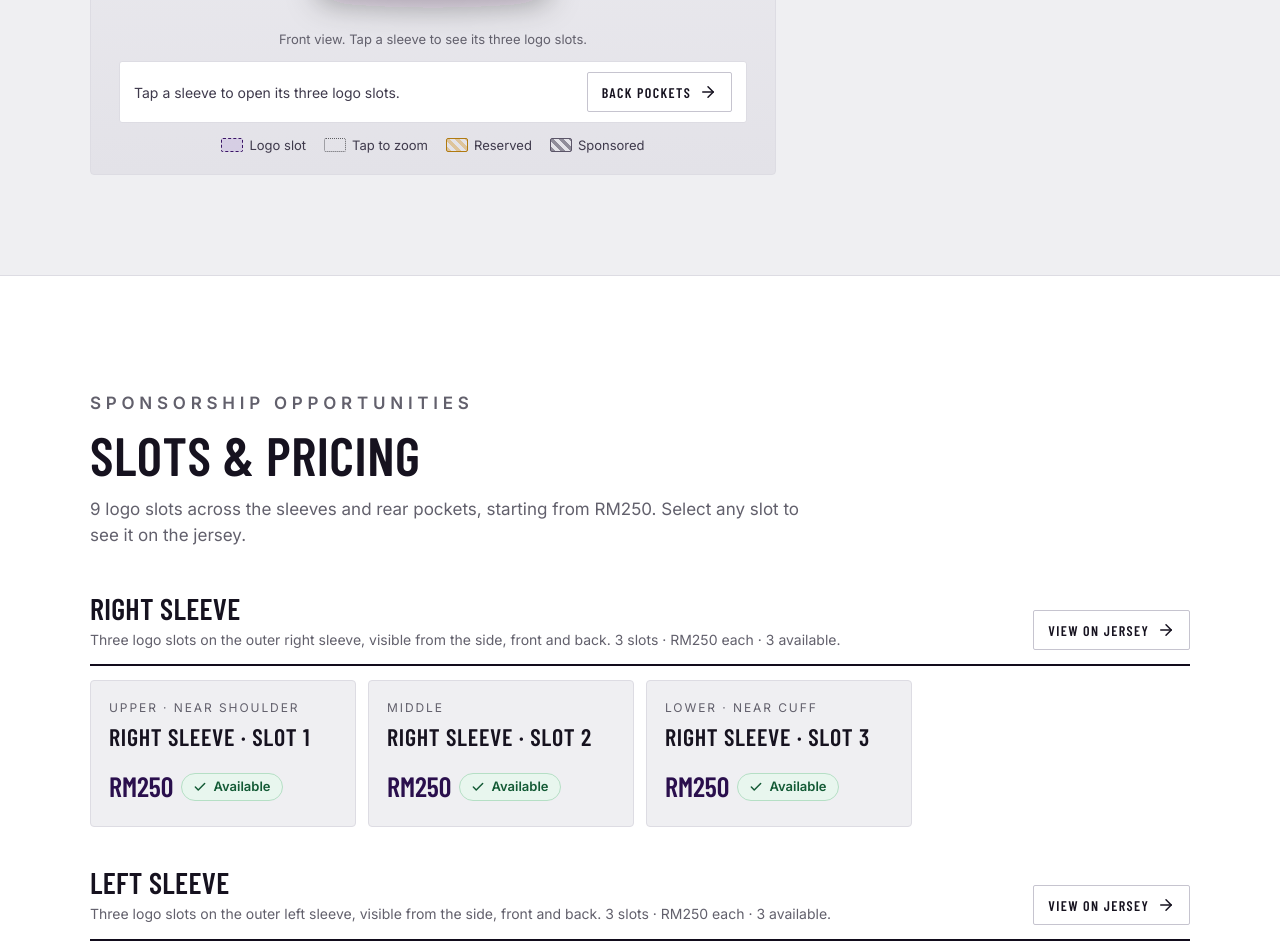
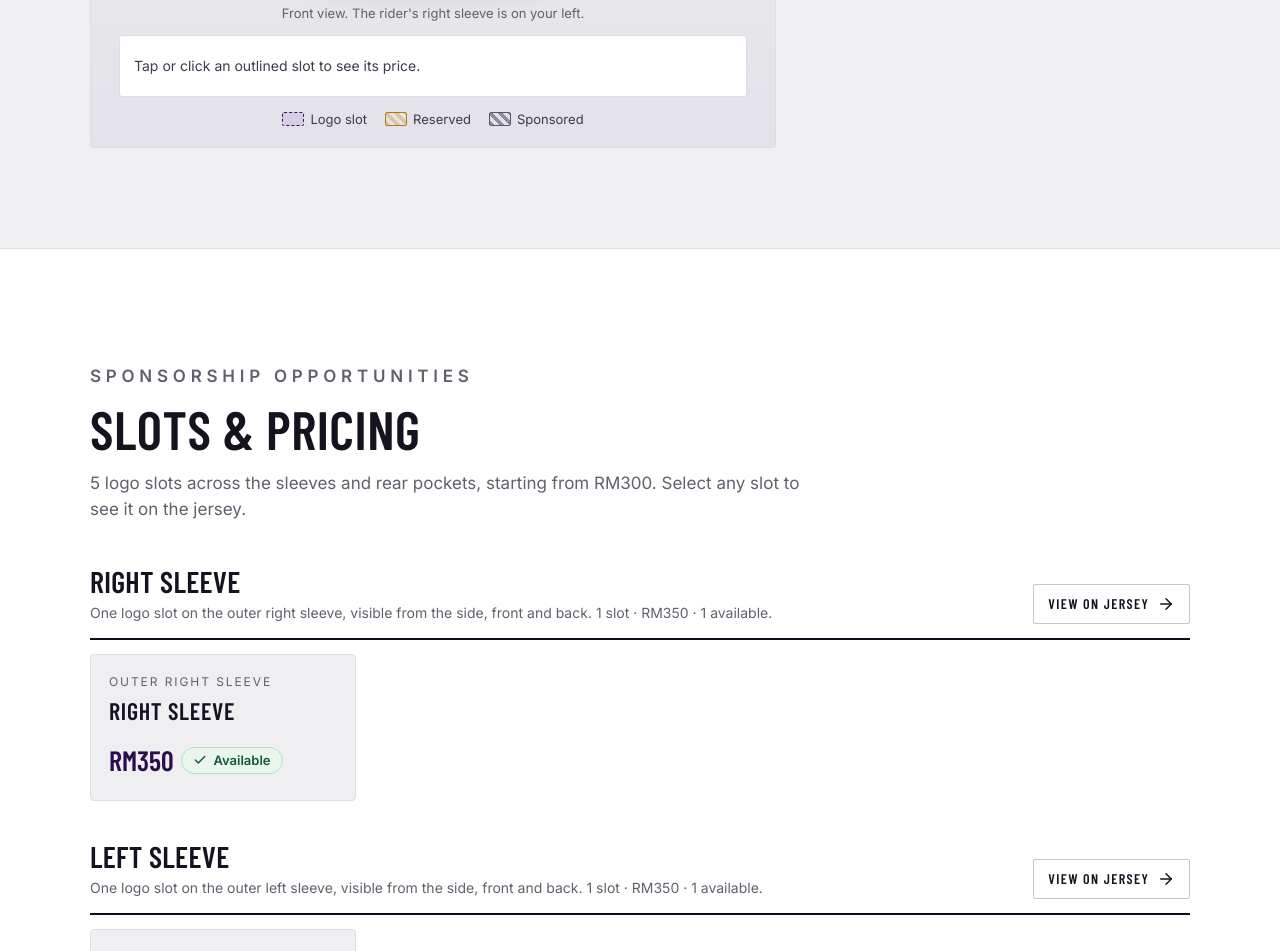
Before and after one commit to azimazhan/ucc, a plain HTML site: page index.html in a window 1280 px wide. Shown: the part 1849-2800 px from the top of the page. Drawn offline with nearby package versions, Linux system fonts and the light colour scheme.

Commit message:
Update index.html

```diff
--- a/index.html
+++ b/index.html
@@ -257,7 +257,7 @@ p{margin:0}
       <div class="section-head">
         <p class="eyebrow">Interactive Jersey</p>
         <h2>Choose your logo slot</h2>
-        <p>Tap a sleeve to open its close-up and pick one of its three slots, or tap a slot on the rear pockets. Each slot shows its price and availability, and you can enquire straight from there.</p>
+        <p>Tap a logo slot on either sleeve or on the rear pockets. Each slot shows its price and availability, and you can enquire straight from there.</p>
         <p class="notice" id="design-notice" role="note" hidden></p>
       </div>
       <div class="explorer">
@@ -268,7 +268,7 @@ p{margin:0}
           <div class="stage-caption" id="stage-caption" aria-live="polite"></div>
           <div class="legend" aria-hidden="true">
             <span><i class="swatch"></i>Logo slot</span>
-            <span><i class="swatch swatch--link"></i>Tap to zoom</span>
+            <span id="legend-link"><i class="swatch swatch--link"></i>Tap to zoom</span>
             <span><i class="swatch swatch--reserved"></i>Reserved</span>
             <span><i class="swatch swatch--sponsored"></i>Sponsored</span>
           </div>
@@ -371,18 +371,18 @@ const CONFIG = {
    - Hotspot coordinates are percentages of the artwork, so after replacing
      an image, re-check positions with ?debug=1 (click a point to read its %).  */
 const VIEWS = [
-  { id: 'front',        label: 'Front',        image: '', width: 500, height: 600, note: 'Front view. Tap a sleeve to see its three logo slots.' },
-  { id: 'back',         label: 'Back',         image: '', width: 500, height: 600, note: 'Back view. Logo slots sit on the three rear pockets.' },
-  { id: 'right-sleeve', label: 'Right Sleeve', image: '', width: 500, height: 600, note: 'Rider\'s right sleeve, outer side. Slot 1 is nearest the shoulder.' },
-  { id: 'left-sleeve',  label: 'Left Sleeve',  image: '', width: 500, height: 600, note: 'Rider\'s left sleeve, outer side. Slot 1 is nearest the shoulder.' },
+  { id: 'front',        label: 'Front',        image: '', width: 500, height: 600, note: 'Front view. The rider\'s right sleeve is on your left.' },
+  { id: 'back',         label: 'Back',         image: '', width: 500, height: 600, note: 'Back view. Logo slots on both sleeves and the three rear pockets.' },
+  { id: 'right-sleeve', label: 'Right Sleeve', image: '', width: 500, height: 600, note: 'Rider\'s right sleeve, outer side.' },
+  { id: 'left-sleeve',  label: 'Left Sleeve',  image: '', width: 500, height: 600, note: 'Rider\'s left sleeve, outer side.' },
 ];
 
 /* 3) SPONSORSHIP AREAS ---------------------------------------------------
    Groups slots together (used for the pricing list and the "all slots" enquiry).
    `view` is the close-up view that shows the area's slots.                 */
 const AREAS = [
-  { id: 'right-sleeve', name: 'Right Sleeve', view: 'right-sleeve', summary: 'Three logo slots on the outer right sleeve, visible from the side, front and back.' },
-  { id: 'left-sleeve',  name: 'Left Sleeve',  view: 'left-sleeve',  summary: 'Three logo slots on the outer left sleeve, visible from the side, front and back.' },
+  { id: 'right-sleeve', name: 'Right Sleeve', view: 'right-sleeve', summary: 'One logo slot on the outer right sleeve, visible from the side, front and back.' },
+  { id: 'left-sleeve',  name: 'Left Sleeve',  view: 'left-sleeve',  summary: 'One logo slot on the outer left sleeve, visible from the side, front and back.' },
   { id: 'back-pockets', name: 'Back Pockets', view: 'back',         summary: 'Three logo slots across the rear pockets, at eye level for riders following behind.' },
 ];
 
@@ -398,55 +398,44 @@ const AREAS = [
        polygon: { view, type:'poly', points:[[x,y], [x,y], ...] }
      `tag` is the short text shown on the jersey before the price (e.g. 'SLOT 1').
    `enquiry` is the main contact action: 'whatsapp', 'phone' or 'email'.          */
-const SLEEVE_SLOT_Y = { 1: 34.17, 2: 48.33, 3: 62.5 };   // vertical position of sleeve slots 1–3 (%)
-const SLEEVE_BENEFITS = ['Visible from the side, front and back', 'Seen in side-on riding and group photos', 'Affordable entry-level placement'];
+const SLEEVE_BENEFITS = ['Visible from the side, front and back', 'Seen in side-on riding and group photos', 'Large logo area on the outer sleeve'];
 const POCKET_BENEFITS = ['At eye level for riders following in the group', 'Visible in every rear-facing ride photo', 'Sits below the main UCC back logo'];
 
 const PLACEMENTS = [
-  // ---- Right sleeve: 3 slots @ RM250 ----
-  { id: 'rs-1', area: 'right-sleeve', name: 'Right Sleeve — Slot 1', position: 'Upper · near shoulder', tag: 'SLOT 1', price: 250, status: 'available', enquiry: 'whatsapp',
-    description: 'Upper logo position on the outer right sleeve, just below the shoulder seam.', benefits: SLEEVE_BENEFITS,
-    zones: [{ view: 'right-sleeve', type: 'rect', x: 35, y: SLEEVE_SLOT_Y[1], w: 30, h: 9.5 }] },
-  { id: 'rs-2', area: 'right-sleeve', name: 'Right Sleeve — Slot 2', position: 'Middle', tag: 'SLOT 2', price: 250, status: 'available', enquiry: 'whatsapp',
-    description: 'Centre of the outer right sleeve, the most visible sleeve position in side-on riding photos.', benefits: SLEEVE_BENEFITS,
-    zones: [{ view: 'right-sleeve', type: 'rect', x: 35, y: SLEEVE_SLOT_Y[2], w: 30, h: 9.5 }] },
-  { id: 'rs-3', area: 'right-sleeve', name: 'Right Sleeve — Slot 3', position: 'Lower · near cuff', tag: 'SLOT 3', price: 250, status: 'available', enquiry: 'whatsapp',
-    description: 'Lower logo position near the sleeve hem, clearly visible while riding.', benefits: SLEEVE_BENEFITS,
-    zones: [{ view: 'right-sleeve', type: 'rect', x: 35, y: SLEEVE_SLOT_Y[3], w: 30, h: 9.5 }] },
+  // ---- Sleeves: 1 slot each @ RM350 ----
+  // On the FRONT view the rider's right sleeve is on the viewer's LEFT; on the BACK view it is on the viewer's RIGHT.
+  { id: 'right-sleeve', area: 'right-sleeve', name: 'Right Sleeve', position: 'Outer right sleeve', price: 350, status: 'available', enquiry: 'whatsapp',
+    description: 'Logo on the outer face of the rider\'s right sleeve, visible from the side, front and back.', benefits: SLEEVE_BENEFITS,
+    zones: [
+      { view: 'right-sleeve', type: 'rect', x: 30, y: 40, w: 40, h: 16 },
+      { view: 'front', type: 'poly', points: [[20.19, 23.13], [23.99, 30.79], [19.01, 33.54], [15.21, 25.88]] },
+      { view: 'back',  type: 'poly', points: [[79.81, 23.13], [76.01, 30.79], [80.99, 33.54], [84.79, 25.88]] },
+    ] },
+  { id: 'left-sleeve', area: 'left-sleeve', name: 'Left Sleeve', position: 'Outer left sleeve', price: 350, status: 'available', enquiry: 'whatsapp',
+    description: 'Logo on the outer face of the rider\'s left sleeve, visible from the side, front and back.', benefits: SLEEVE_BENEFITS,
+    zones: [
+      { view: 'left-sleeve', type: 'rect', x: 30, y: 40, w: 40, h: 16 },
+      { view: 'front', type: 'poly', points: [[79.81, 23.13], [76.01, 30.79], [80.99, 33.54], [84.79, 25.88]] },
+      { view: 'back',  type: 'poly', points: [[20.19, 23.13], [23.99, 30.79], [19.01, 33.54], [15.21, 25.88]] },
+    ] },
 
-  // ---- Left sleeve: 3 slots @ RM250 ----
-  { id: 'ls-1', area: 'left-sleeve', name: 'Left Sleeve — Slot 1', position: 'Upper · near shoulder', tag: 'SLOT 1', price: 250, status: 'available', enquiry: 'whatsapp',
-    description: 'Upper logo position on the outer left sleeve, just below the shoulder seam.', benefits: SLEEVE_BENEFITS,
-    zones: [{ view: 'left-sleeve', type: 'rect', x: 35, y: SLEEVE_SLOT_Y[1], w: 30, h: 9.5 }] },
-  { id: 'ls-2', area: 'left-sleeve', name: 'Left Sleeve — Slot 2', position: 'Middle', tag: 'SLOT 2', price: 250, status: 'available', enquiry: 'whatsapp',
-    description: 'Centre of the outer left sleeve, the most visible sleeve position in side-on riding photos.', benefits: SLEEVE_BENEFITS,
-    zones: [{ view: 'left-sleeve', type: 'rect', x: 35, y: SLEEVE_SLOT_Y[2], w: 30, h: 9.5 }] },
-  { id: 'ls-3', area: 'left-sleeve', name: 'Left Sleeve — Slot 3', position: 'Lower · near cuff', tag: 'SLOT 3', price: 250, status: 'available', enquiry: 'whatsapp',
-    description: 'Lower logo position near the sleeve hem, clearly visible while riding.', benefits: SLEEVE_BENEFITS,
-    zones: [{ view: 'left-sleeve', type: 'rect', x: 35, y: SLEEVE_SLOT_Y[3], w: 30, h: 9.5 }] },
-
-  // ---- Back pockets: left / centre / right @ RM350 ----
-  { id: 'pk-left', area: 'back-pockets', name: 'Back Pocket — Left', position: 'Left pocket', tag: 'LEFT', price: 350, status: 'available', enquiry: 'whatsapp',
+  // ---- Back pockets: left / centre / right @ RM300 ----
+  { id: 'pk-left', area: 'back-pockets', name: 'Back Pocket — Left', position: 'Left pocket', tag: 'LEFT', price: 300, status: 'available', enquiry: 'whatsapp',
     description: 'Logo on the left rear pocket (as seen from behind), at eye level for riders following in the group.', benefits: POCKET_BENEFITS,
     zones: [{ view: 'back', type: 'rect', x: 32.13, y: 74.67, w: 9.6, h: 7.33 }] },
-  { id: 'pk-centre', area: 'back-pockets', name: 'Back Pocket — Centre', position: 'Centre pocket', tag: 'CENTRE', price: 350, status: 'available', enquiry: 'whatsapp',
+  { id: 'pk-centre', area: 'back-pockets', name: 'Back Pocket — Centre', position: 'Centre pocket', tag: 'CENTRE', price: 300, status: 'available', enquiry: 'whatsapp',
     description: 'Logo on the centre rear pocket, above the reflective strip. The most central sponsor position on the back.', benefits: POCKET_BENEFITS,
     zones: [{ view: 'back', type: 'rect', x: 45.2, y: 74.67, w: 9.6, h: 7.33 }] },
-  { id: 'pk-right', area: 'back-pockets', name: 'Back Pocket — Right', position: 'Right pocket', tag: 'RIGHT', price: 350, status: 'available', enquiry: 'whatsapp',
+  { id: 'pk-right', area: 'back-pockets', name: 'Back Pocket — Right', position: 'Right pocket', tag: 'RIGHT', price: 300, status: 'available', enquiry: 'whatsapp',
     description: 'Logo on the right rear pocket (as seen from behind), at eye level for riders following in the group.', benefits: POCKET_BENEFITS,
     zones: [{ view: 'back', type: 'rect', x: 58.27, y: 74.67, w: 9.6, h: 7.33 }] },
 ];
 
-/* 5) ZOOM SHORTCUTS -----------------------------------------------------
-   Outlined areas on the Front/Back views that open a close-up view
-   (the sleeve slots are too small to tap comfortably on the full jersey).
-   On the front, the rider's RIGHT sleeve is on the viewer's LEFT.         */
-const VIEW_LINKS = [
-  { view: 'front', area: 'right-sleeve', type: 'poly', points: [[29.6, 13.67], [10, 25], [16, 38], [25.6, 34.67]] },
-  { view: 'front', area: 'left-sleeve',  type: 'poly', points: [[70.4, 13.67], [90, 25], [84, 38], [74.4, 34.67]] },
-  { view: 'back',  area: 'left-sleeve',  type: 'poly', points: [[29.6, 13.67], [10, 25], [16, 38], [25.6, 34.67]] },
-  { view: 'back',  area: 'right-sleeve', type: 'poly', points: [[70.4, 13.67], [90, 25], [84, 38], [74.4, 34.67]] },
-];
+/* 5) ZOOM SHORTCUTS (optional) ------------------------------------------
+   Outlined areas on one view that open another view instead of selecting a slot,
+   useful when slots are too small to tap on the full jersey. Example:
+   { view: 'front', area: 'right-sleeve', type: 'poly', points: [[x,y], ...] }  */
+const VIEW_LINKS = [];
 
 /* 6) "WHY SPONSOR US?" CONTENT ------------------------------------------
    Edit freely. Only add achievements, race results or audience figures
@@ -480,11 +469,13 @@ const getView = (id) => VIEWS.find((v) => v.id === id);
 const getPlacement = (id) => PLACEMENTS.find((p) => p.id === id);
 const getArea = (id) => AREAS.find((a) => a.id === id);
 const slotsIn = (areaId) => PLACEMENTS.filter((p) => p.area === areaId);
+const slotCount = (list) => `${list.length} slot${list.length === 1 ? '' : 's'}`;
 const primaryView = (pl) => getArea(pl.area)?.view || pl.zones[0].view;
 const available = (list = PLACEMENTS) => list.filter((p) => p.status === 'available');
 const priceSummary = (list) => {
   const ps = list.map((p) => p.price);
   const min = Math.min(...ps), max = Math.max(...ps);
+  if (list.length === 1) return formatPrice(min);
   return min === max ? `${formatPrice(min)} each` : `from ${formatPrice(min)}`;
 };
 
@@ -715,6 +706,7 @@ function renderStatic() {
   const avail = available().map((p) => p.price);
   const from = formatPrice(avail.length ? Math.min(...avail) : min);
   $('#opp-intro').textContent = `${PLACEMENTS.length} logo slots across the sleeves and rear pockets, starting from ${from}. Select any slot to see it on the jersey.`;
+  if (!VIEW_LINKS.length) $('#legend-link').style.display = 'none';
   $('#opp-note').textContent = [CONFIG.pricingFootnote, CONFIG.designDisclaimer].filter(Boolean).join(' ');
   if (CONFIG.designDisclaimer) {
     const notice = $('#design-notice');
@@ -826,7 +818,7 @@ function renderPanel() {
         </ol>
         <div class="area-list">${AREAS.map((a) => {
           const slots = slotsIn(a.id);
-          return `<button class="area-btn" type="button" data-area-view="${esc(a.view)}"><b>${esc(a.name)}</b><span>${slots.length} slots · ${priceSummary(slots)}</span></button>`;
+          return `<button class="area-btn" type="button" data-area-view="${esc(a.view)}"><b>${esc(a.name)}</b><span>${slotCount(slots)} · ${priceSummary(slots)}</span></button>`;
         }).join('')}</div>
         <div class="panel-actions">${contactButtons(null, { primaryLabel: 'General Sponsorship Enquiry' })}</div>
       </div>`;
@@ -870,7 +862,7 @@ function renderCaption(hover) {
   if (!pl) {
     const view = getView(state.view);
     const n = PLACEMENTS.filter((p) => p.zones.some((z) => z.view === view.id)).length;
-    cap.innerHTML = `<p class="cap-text">${n ? 'Tap or click an outlined slot to see its price.' : 'Tap a sleeve to open its three logo slots.'}</p>
+    cap.innerHTML = `<p class="cap-text">${n ? 'Tap or click an outlined slot to see its price.' : 'Choose a view to see its logo slots.'}</p>
       ${n ? '' : `<button class="btn btn--outline btn--sm" type="button" data-goto="back">Back pockets ${ICONS.arrow}</button>`}`;
     return;
   }
@@ -885,7 +877,7 @@ function renderOpportunities() {
     if (!slots.length) return '';
     return `<section class="opp-group" aria-labelledby="area-${esc(a.id)}">
       <div class="opp-group-head">
-        <div><h3 id="area-${esc(a.id)}">${esc(a.name)}</h3><p>${esc(a.summary)} ${slots.length} slots · ${priceSummary(slots)} · ${available(slots).length} available.</p></div>
+        <div><h3 id="area-${esc(a.id)}">${esc(a.name)}</h3><p>${esc(a.summary)} ${slotCount(slots)} · ${priceSummary(slots)} · ${available(slots).length} available.</p></div>
         <button class="btn btn--outline btn--sm" type="button" data-area-view="${esc(a.view)}">View on jersey ${ICONS.arrow}</button>
       </div>
       <div class="opp-grid">${slots.map((pl) => `
```
